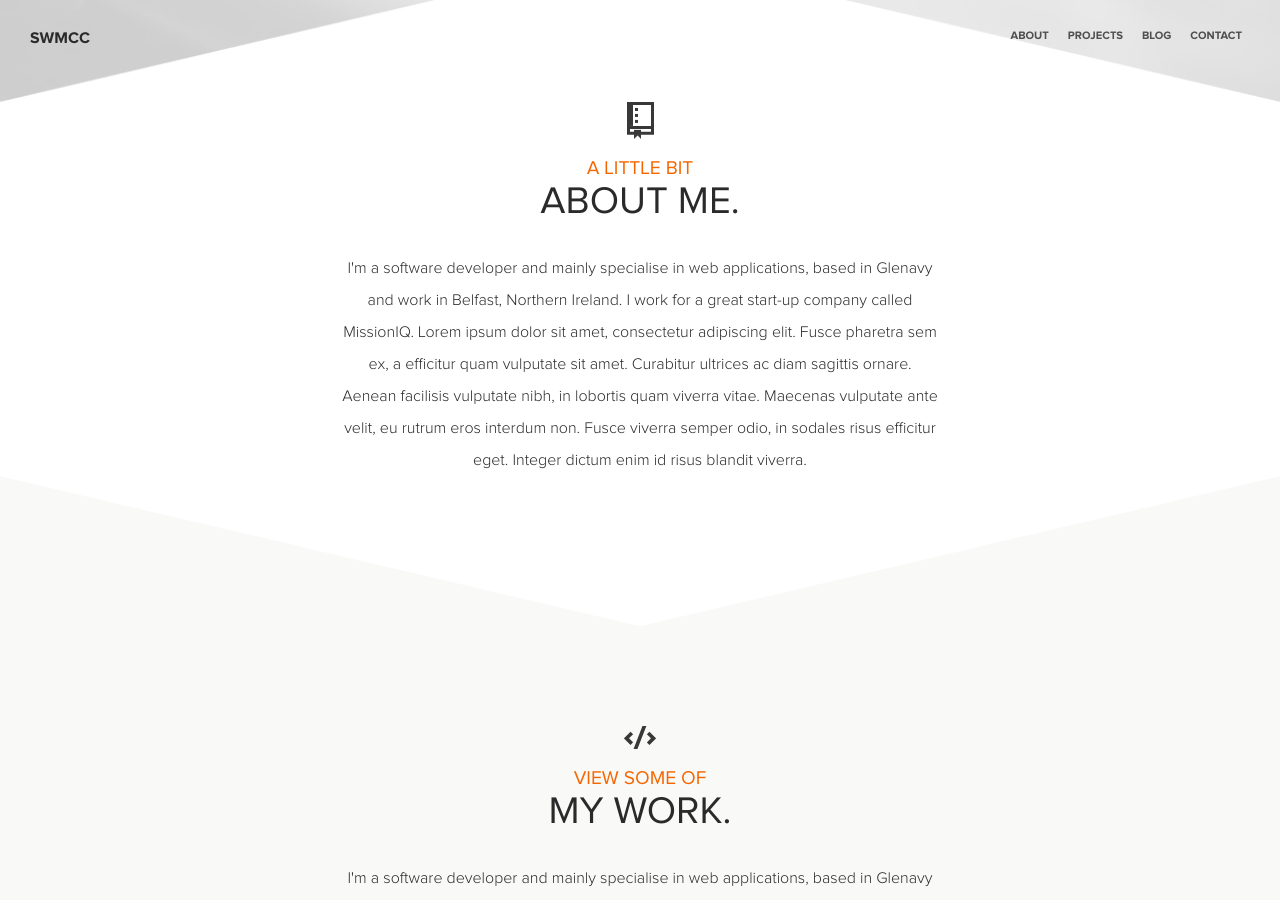
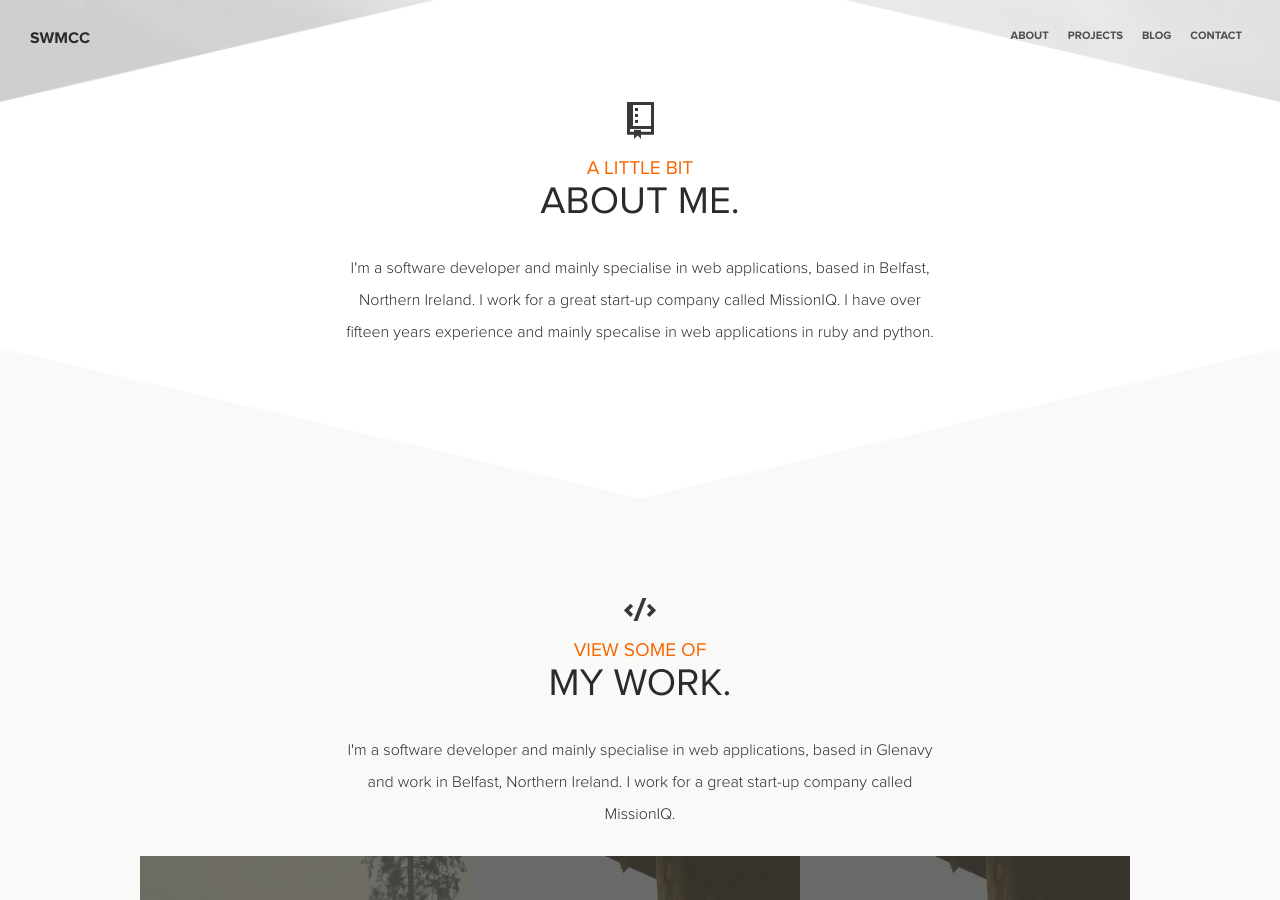
Before and after one commit to swmcc/swmcc.github.io, a Jekyll site: the page built from index.html, in a window 1280 px wide and 900 px high, scrolled down 798 px. Built offline with Jekyll 4.4.1, drawn with Linux system fonts in a browser that asks for light colours; nearby versions of some CDN libraries; some web fonts are replaced; the list of posts is cut into pages by our own code.

Commit message:
Updated the blurb on about me

```diff
--- a/index.html
+++ b/index.html
@@ -46,7 +46,7 @@ is_index: true
 					<div class="arrowdown"></div>
 						<img class="titleIcon" src="img/about.svg"/>
             <h2>A little bit <span>about me.</span></h2>
-            <p>I'm a software developer and mainly specialise in web applications, based in Glenavy and work in Belfast, Northern Ireland. I work for a great start-up company called MissionIQ. Lorem ipsum dolor sit amet, consectetur adipiscing elit. Fusce pharetra sem ex, a efficitur quam vulputate sit amet. Curabitur ultrices ac diam sagittis ornare. Aenean facilisis vulputate nibh, in lobortis quam viverra vitae. Maecenas vulputate ante velit, eu rutrum eros interdum non. Fusce viverra semper odio, in sodales risus efficitur eget. Integer dictum enim id risus blandit viverra.</p>
+            <p>I'm a software developer and mainly specialise in web applications, based in Belfast, Northern Ireland. I work for a great start-up company called MissionIQ. I have over fifteen years experience and mainly specalise in web applications in ruby and python.</p>
         </section>
         <section class="mywork">
 						<img class="titleIcon" src="img/work.svg"/>
```
